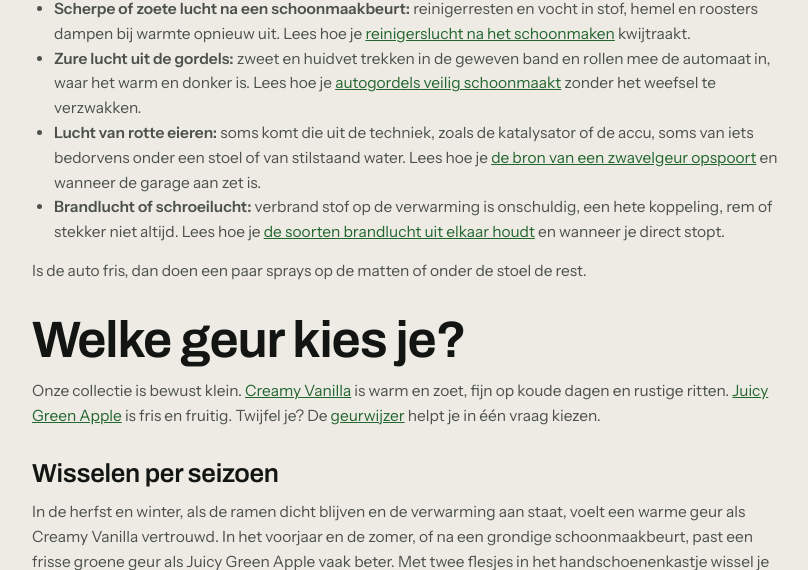
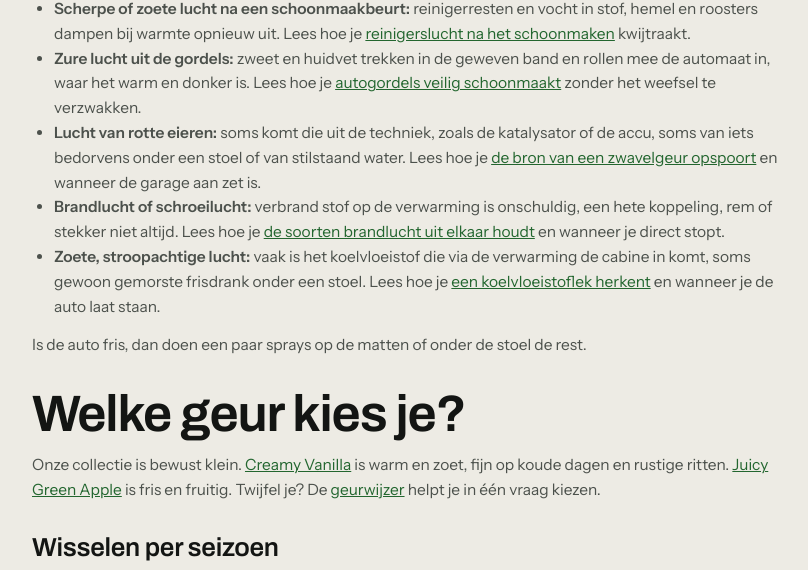
Before and after one commit to budgetbikeshopping-bit/tropicalfresh-theme, a WordPress theme: template page-autoparfum.php in a window 1280 px wide. Shown: the part 2310-2880 px from the top of the page, without its empty margins (228-1036 px from the left). Run offline with PHP 8.4 and a stand-in for WordPress, Linux system fonts and the light colour scheme; the site name, menu and one post (Sample post) are stand-ins, and other content is empty; some libraries are stand-ins or nearby versions.

Commit message:
Pijler: hub-bullet zoete lucht + Verder lezen item 43 (zoete geur koelvloeistof, 1888)
Co-Authored-By: Claude Fable 5.2 <noreply@anthropic.com>

```diff
--- a/page-autoparfum.php
+++ b/page-autoparfum.php
@@ -137,6 +137,7 @@ foreach ( $sim_products as $p ) {
 				<li><strong>Zure lucht uit de gordels:</strong> zweet en huidvet trekken in de geweven band en rollen mee de automaat in, waar het warm en donker is. Lees hoe je <a href="<?php echo esc_url( home_url( '/autoparfum/autogordels-schoonmaken-geur/' ) ); ?>">autogordels veilig schoonmaakt</a> zonder het weefsel te verzwakken.</li>
 				<li><strong>Lucht van rotte eieren:</strong> soms komt die uit de techniek, zoals de katalysator of de accu, soms van iets bedorvens onder een stoel of van stilstaand water. Lees hoe je <a href="<?php echo esc_url( home_url( '/autoparfum/rotte-eieren-lucht-auto-zwavelgeur/' ) ); ?>">de bron van een zwavelgeur opspoort</a> en wanneer de garage aan zet is.</li>
 				<li><strong>Brandlucht of schroeilucht:</strong> verbrand stof op de verwarming is onschuldig, een hete koppeling, rem of stekker niet altijd. Lees hoe je <a href="<?php echo esc_url( home_url( '/autoparfum/brandlucht-in-auto-schroeilucht-oorzaken/' ) ); ?>">de soorten brandlucht uit elkaar houdt</a> en wanneer je direct stopt.</li>
+				<li><strong>Zoete, stroopachtige lucht:</strong> vaak is het koelvloeistof die via de verwarming de cabine in komt, soms gewoon gemorste frisdrank onder een stoel. Lees hoe je <a href="<?php echo esc_url( home_url( '/autoparfum/zoete-geur-in-auto-koelvloeistof/' ) ); ?>">een koelvloeistoflek herkent</a> en wanneer je de auto laat staan.</li>
 			</ul>
 			<p>Is de auto fris, dan doen een paar sprays op de matten of onder de stoel de rest.</p>
 
@@ -230,6 +231,7 @@ foreach ( $sim_products as $p ) {
 				<li><a href="<?php echo esc_url( home_url( '/autoparfum/autogordels-schoonmaken-geur/' ) ); ?>">Autogordels schoonmaken: geur en vuil uit veiligheidsgordels halen</a>. Waarom de band gaat ruiken, wat je nooit mag gebruiken, reinigen met een mild sopje, naspoelen, volledig laten drogen en de automaat schoon laten oprollen.</li>
 				<li><a href="<?php echo esc_url( home_url( '/autoparfum/rotte-eieren-lucht-auto-zwavelgeur/' ) ); ?>">Rotte eierenlucht in de auto: oorzaken van zwavelgeur en wat je doet</a>. Techniek of interieur onderscheiden, katalysator en accu naar de garage, bedorven resten en stilstaand water opsporen, reinigen, drogen en ventileren.</li>
 				<li><a href="<?php echo esc_url( home_url( '/autoparfum/brandlucht-in-auto-schroeilucht-oorzaken/' ) ); ?>">Brandlucht in de auto: oorzaken van schroeilucht en wat je doet</a>. Wanneer je direct stopt, zes soorten schroeilucht herkennen, de bron opsporen en de geur daarna uit textiel, hemelbekleding en ventilatie halen.</li>
+				<li><a href="<?php echo esc_url( home_url( '/autoparfum/zoete-geur-in-auto-koelvloeistof/' ) ); ?>">Zoete geur in de auto: koelvloeistof herkennen en wat je doet</a>. Vijf signalen van een lek, wanneer je direct stopt, wat je zelf controleert en hoe je de waas en de lucht daarna uit de cabine haalt.</li>
 			</ul>
 		</div>
 	</div>
```
